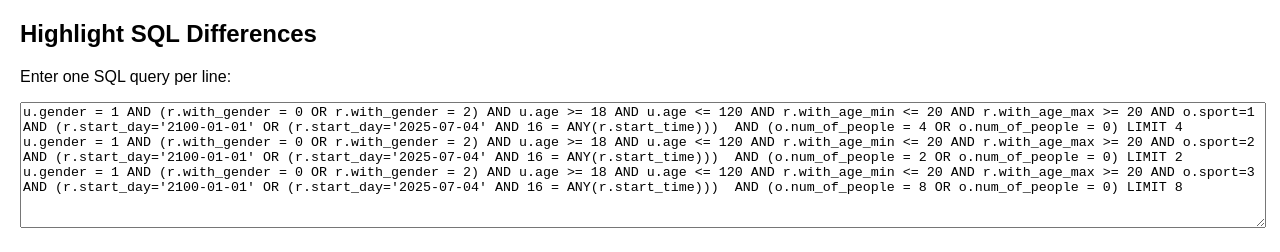
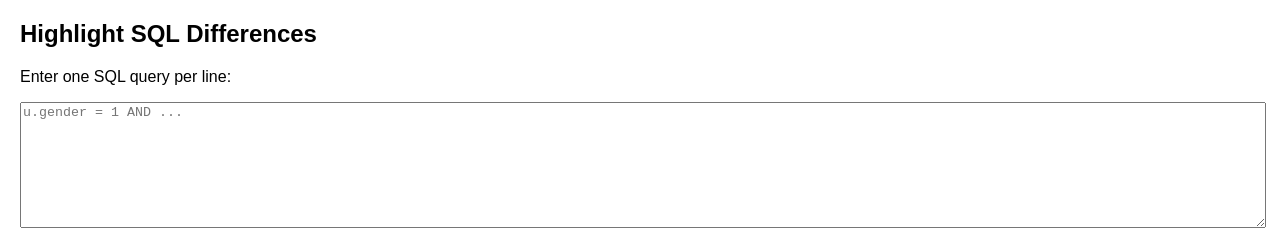
Before and after one commit to 188751671/Hightlight_Diff_SQL_Queries, a plain HTML site: page index.html in a window 1280 px wide. Shown: the top 252 px of the page. Drawn offline with Linux system fonts and the light colour scheme.

Commit message:
Tweak query diff demo

```diff
--- a/index.html
+++ b/index.html
@@ -13,11 +13,7 @@
 <body>
   <h2>Highlight SQL Differences</h2>
   <p>Enter one SQL query per line:</p>
-  <textarea id="queries" oninput="process()">
-u.gender = 1 AND (r.with_gender = 0 OR r.with_gender = 2) AND u.age >= 18 AND u.age <= 120 AND r.with_age_min <= 20 AND r.with_age_max >= 20 AND o.sport=1 AND (r.start_day='2100-01-01' OR (r.start_day='2025-07-04' AND 16 = ANY(r.start_time)))  AND (o.num_of_people = 4 OR o.num_of_people = 0) LIMIT 4
-u.gender = 1 AND (r.with_gender = 0 OR r.with_gender = 2) AND u.age >= 18 AND u.age <= 120 AND r.with_age_min <= 20 AND r.with_age_max >= 20 AND o.sport=2 AND (r.start_day='2100-01-01' OR (r.start_day='2025-07-04' AND 16 = ANY(r.start_time)))  AND (o.num_of_people = 2 OR o.num_of_people = 0) LIMIT 2
-u.gender = 1 AND (r.with_gender = 0 OR r.with_gender = 2) AND u.age >= 18 AND u.age <= 120 AND r.with_age_min <= 20 AND r.with_age_max >= 20 AND o.sport=3 AND (r.start_day='2100-01-01' OR (r.start_day='2025-07-04' AND 16 = ANY(r.start_time)))  AND (o.num_of_people = 8 OR o.num_of_people = 0) LIMIT 8
-  </textarea>
+  <textarea id="queries" oninput="process()" placeholder="u.gender = 1 AND ..."></textarea>
   <div id="results"></div>
   <script>
     function process() {
```
